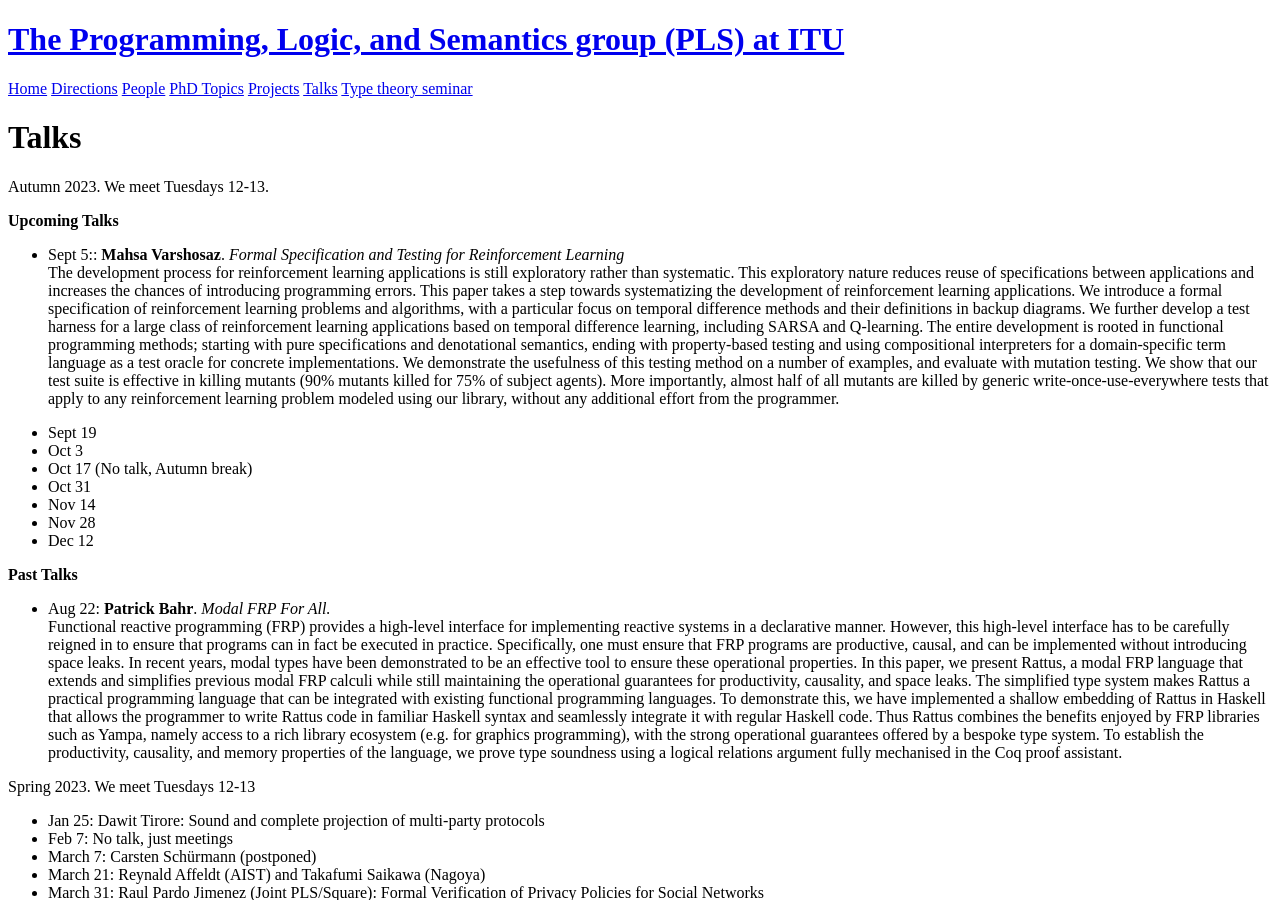
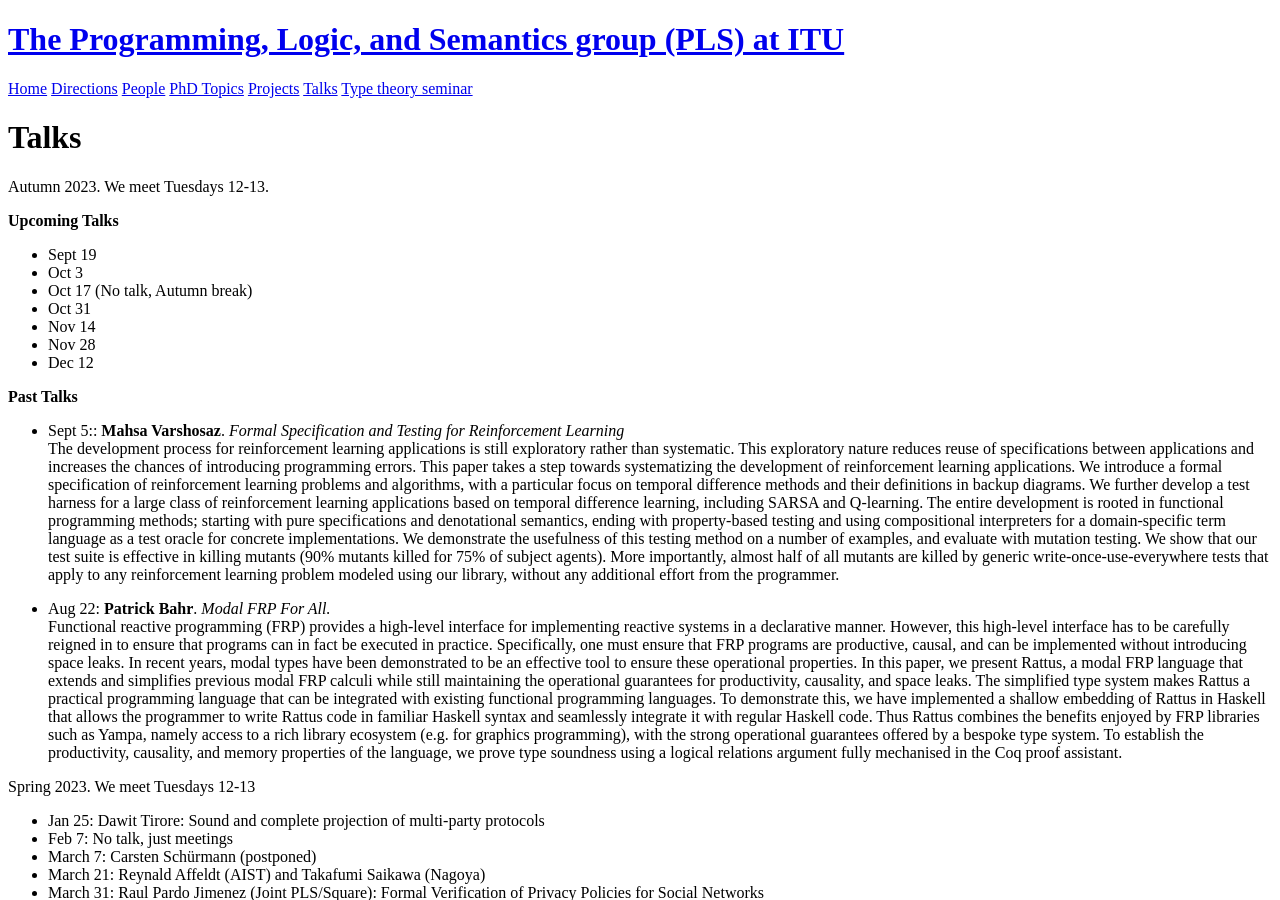
Before and after one commit to rmogelberg/pls.itu.dk, a Jekyll site: the page built from Talks.md, in a window 1280 px wide and 900 px high. Built offline with Jekyll 4.4.1, drawn with Linux system fonts in a browser that asks for light colours; part of the change alters nothing that is shown.

```diff
--- a/Talks.md
+++ b/Talks.md
@@ -5,9 +5,6 @@ title: Talks
 Autumn 2023. We meet Tuesdays 12-13.
 
 **Upcoming Talks**
-
-- Sept 5:: **Mahsa Varshosaz**. _Formal Specification and Testing for Reinforcement Learning_ <br>
-The development process for reinforcement learning applications is still exploratory rather than systematic. This exploratory nature reduces reuse of specifications between applications and increases the chances of introducing programming errors. This paper takes a step towards systematizing the development of reinforcement learning applications. We introduce a formal specification of reinforcement learning problems and algorithms, with a particular focus on temporal difference methods and their definitions in backup diagrams. We further develop a test harness for a large class of reinforcement learning applications based on temporal difference learning, including SARSA and Q-learning. The entire development is rooted in functional programming methods; starting with pure specifications and denotational semantics, ending with property-based testing and using compositional interpreters for a domain-specific term language as a test oracle for concrete implementations. We demonstrate the usefulness of this testing method on a number of examples, and evaluate with mutation testing. We show that our test suite is effective in killing mutants (90% mutants killed for 75% of subject agents). More importantly, almost half of all mutants are killed by generic write-once-use-everywhere tests that apply to any reinforcement learning problem modeled using our library, without any additional effort from the programmer.
 
 - Sept 19
 - Oct 3
@@ -18,6 +15,9 @@ The development process for reinforcement learning applications is still explora
 - Dec 12
 
 **Past Talks**
+- Sept 5:: **Mahsa Varshosaz**. _Formal Specification and Testing for Reinforcement Learning_ <br>
+The development process for reinforcement learning applications is still exploratory rather than systematic. This exploratory nature reduces reuse of specifications between applications and increases the chances of introducing programming errors. This paper takes a step towards systematizing the development of reinforcement learning applications. We introduce a formal specification of reinforcement learning problems and algorithms, with a particular focus on temporal difference methods and their definitions in backup diagrams. We further develop a test harness for a large class of reinforcement learning applications based on temporal difference learning, including SARSA and Q-learning. The entire development is rooted in functional programming methods; starting with pure specifications and denotational semantics, ending with property-based testing and using compositional interpreters for a domain-specific term language as a test oracle for concrete implementations. We demonstrate the usefulness of this testing method on a number of examples, and evaluate with mutation testing. We show that our test suite is effective in killing mutants (90% mutants killed for 75% of subject agents). More importantly, almost half of all mutants are killed by generic write-once-use-everywhere tests that apply to any reinforcement learning problem modeled using our library, without any additional effort from the programmer.
+
 - Aug 22: **Patrick Bahr**. _Modal FRP For All._ <br>
 Functional reactive programming (FRP) provides a high-level interface for implementing reactive systems in a declarative manner. However, this high-level interface has to be carefully reigned in to ensure that programs can in fact be executed in practice. Specifically, one must ensure that FRP programs are productive, causal, and can be implemented without introducing space leaks. In recent years, modal types have been demonstrated to be an effective tool to ensure these operational properties.
 In this paper, we present Rattus, a modal FRP language that extends and simplifies previous modal FRP calculi while still maintaining the operational guarantees for productivity, causality, and space leaks. The simplified type system makes Rattus a practical programming language that can be integrated with existing functional programming languages. To demonstrate this, we have implemented a shallow embedding of Rattus in Haskell that allows the programmer to write Rattus code in familiar Haskell syntax and seamlessly integrate it with regular Haskell code. Thus Rattus combines the benefits enjoyed by FRP libraries such as Yampa, namely access to a rich library ecosystem (e.g. for graphics programming), with the strong operational guarantees offered by a bespoke type system.
```
